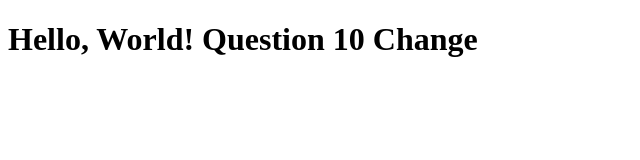
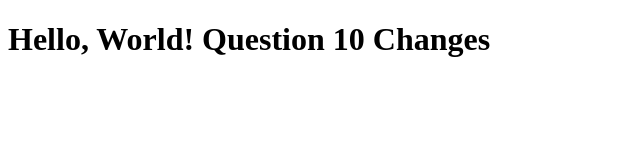
Before and after one commit to OurCervus/CS3338-first-project, a plain HTML site: page index.html in a window 1280 px wide. Shown: the full height of the page, 0-640 px from the left. Drawn offline with Linux system fonts and the light colour scheme.

Commit message:
Update index.html
#10

```diff
--- a/index.html
+++ b/index.html
@@ -6,6 +6,6 @@
     <title>My First Project</title>
 </head>
 <body>
-    <h1>Hello, World! Question 10 Change</h1>
+    <h1>Hello, World! Question 10 Changes</h1>
 </body>
 </html>
```
